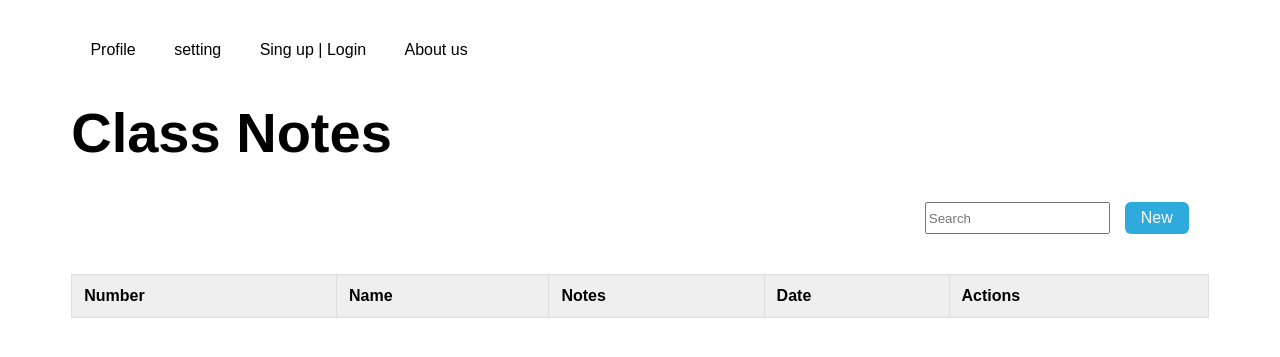
After one commit to pariaplm100/note, a Django app: template notes/templates/home.html in a window 1280 px wide. The commit adds this page. Shown: the top 357 px of the page. Run offline with Django 5.2, Linux system fonts and the light colour scheme; the template is opened without the code that fills it, so the values that code supplies are empty.

Commit message:
Creating the Main Page
I created the main page to allow users to add a course name and notes to the table. Next, I will continue developing this page using JavaScript and implement the required features and options.

```diff
--- /dev/null
+++ b/notes/static/home.css
@@ -0,0 +1,90 @@
+body{
+    font-family: Arial, sans-serif;
+    background:#fff;
+}
+
+.container{
+    width:90%;
+    margin:auto;
+    padding-top:30px;
+    flex-direction: column;
+}
+
+.page-header h1{
+    font-size:56px;
+    font-weight:bold;
+}
+
+.navbar{
+    width: 100%;
+    display: flex;
+    justify-content:left;
+    background-color: white;
+}
+
+.item-navbar{
+    text-decoration: none;
+    color: black;
+    padding: 0.2rem 1.2rem;
+    border-radius: 1rem;
+    transition: 0.2s ease-in-out ;
+}
+
+.item-navbar:hover{
+    background-color: #2eaadc;
+    transform: translateY(0.2rem);
+}
+
+.toolbar{
+    display:flex;
+    justify-content:flex-end;
+    align-items:center;
+    margin:15px 10px 40px 10px;
+}
+
+.right{
+    display:flex;
+    gap:15px;
+    margin-right: 10px;
+}
+
+button{
+    border:none;
+    background:none;
+    font-size:16px;
+}
+
+.b:hover{
+    background-color: #2eaadc;
+    color: black;
+    transform: translateY(-2px);
+    cursor:pointer;
+    border-radius: 8px;
+}
+
+.new{
+    background:#2eaadc;
+    color:white;
+    padding:7px 16px;
+    border-radius:6px;
+}
+.new:hover{
+    background-color: #126383;
+    cursor: pointer;
+}
+
+table{
+    width:100%;
+    border-collapse:collapse;
+    background:white;
+}
+
+th,td{
+    border:1px solid #ddd;
+    padding:12px;
+    text-align:left;
+}
+
+th{
+    background:#efefef;
+}
--- /dev/null
+++ b/notes/templates/home.html
@@ -0,0 +1,46 @@
+<!DOCTYPE html>
+<html lang="en">
+<head>
+    <meta charset="UTF-8">
+    <meta name="viewport" content="width=device-width, initial-scale=1.0">
+    <title>Class Note</title>
+    <link rel="stylesheet" href="./static/home.css">
+</head>
+<body>
+    <div class="container">
+        <!--Header-->
+        <header class="page-header">
+            <nav class="navbar">
+                <a href="" class="item-navbar">Profile</a>
+                <a href="" class="item-navbar">setting</a>
+                <a href="./login.html" class="item-navbar">Sing up | Login</a>
+                <a href="./AboutUs.html" class="item-navbar">About us</a>
+            </nav>
+            <h1>Class Notes</h1>
+        </header>
+        <!--toolbar-->
+        <section class="toolbar">
+
+            <div class="right">
+                <input type="text" placeholder="Search"/>
+                <button class="new" id="newBtn">New</button>
+            </div>
+        </section>
+        <!--Table-->
+        <section class="table-section">
+            <table>
+                <thead>
+                    <tr>
+                        <th>Number</th>
+                        <th>Name</th>
+                        <th>Notes</th>
+                        <th>Date</th>
+                        <th>Actions</th>
+                    </tr>
+                </thead>
+                <tbody id="tableBody"></tbody>
+            </table>
+        </section>
+    </div>
+</body>
+</html>
```
Also changed, not shown: notes/templates/AboutUs.html (added, +17 -0 lines), notes/templates/login.html (+0 -9 lines).
